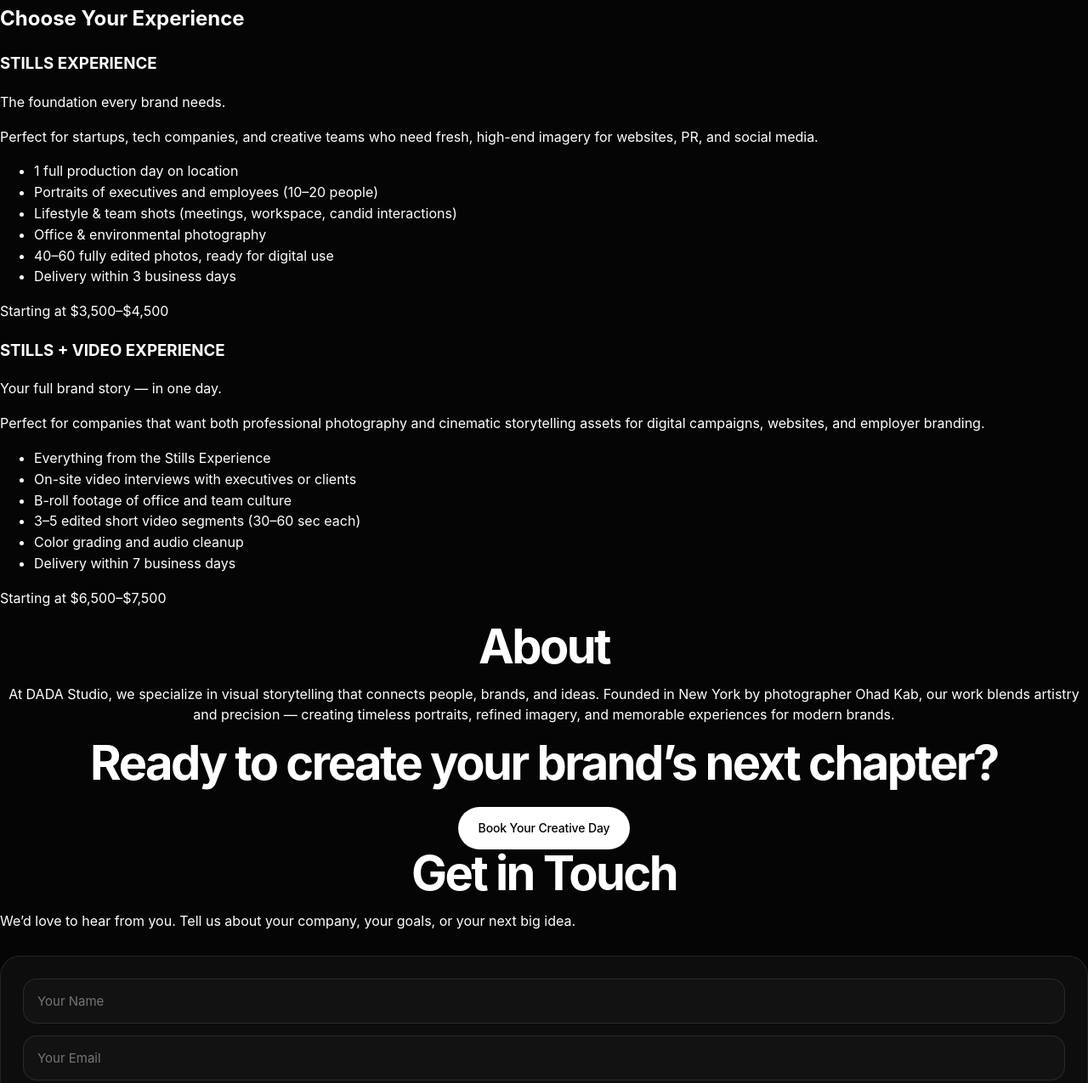
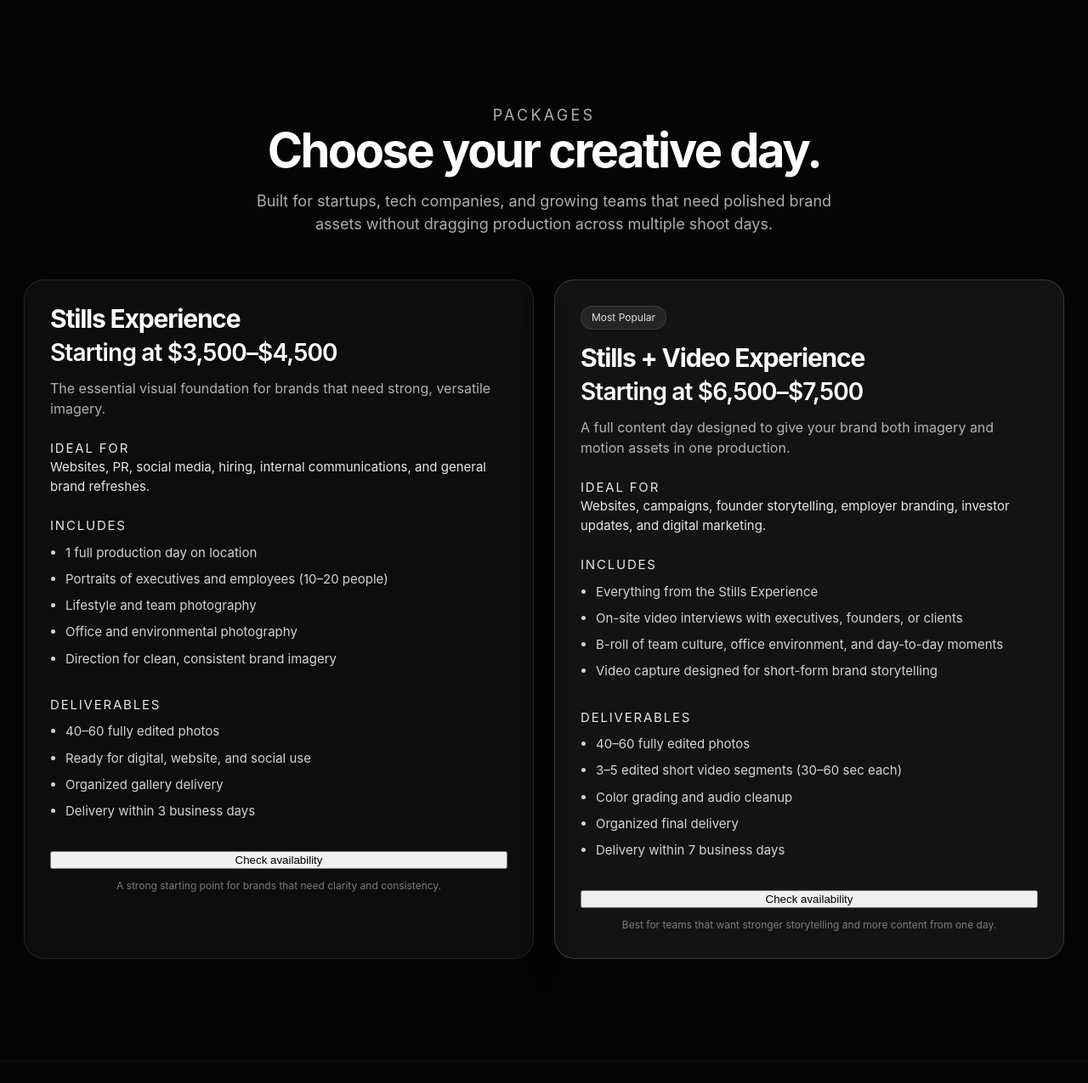
Before and after one commit to OHADKAB/dada-creative-day, a plain HTML site: page index.html in a window 1280 px wide. Shown: the part 769-2044 px from the top of the page at 85% size. Drawn offline with Linux system fonts and the light colour scheme.

Commit message:
Update index.html

```diff
--- a/index.html
+++ b/index.html
@@ -4,7 +4,7 @@
   <meta charset="UTF-8" />
   <meta name="viewport" content="width=device-width, initial-scale=1.0" />
   <title>DADA Studio | Creative Day</title>
-  <link rel="stylesheet" href="style.css" />
+  <link rel="stylesheet" href="./style.css" />
   <link rel="icon" type="image/x-icon" href="favicon.ico" />
 </head>
 <body id="top">
@@ -13,101 +13,175 @@
   <section class="hero">
     <div class="overlay"></div>
     <div class="hero-content fade-section">
-      <h1>DADA Creative Day</h1>
-      <p>One day. Everything your brand needs to look world-class.</p>
-      <a href="#packages" class="cta">Book Your Creative Day</a>
+      <p class="eyebrow">DADA Studio</p>
+      <h1>Creative Day,<br />built for modern brands.</h1>
+      <p class="hero-subtitle">
+        A focused production day designed to give your company a strong, cohesive visual library across portraits, team moments, workspace imagery, and video storytelling.
+      </p>
+      <a href="#packages" class="cta">Explore packages</a>
     </div>
   </section>
 
   <!-- PACKAGES -->
-  <section id="packages" class="packages fade-section">
-    <h2>Choose Your Experience</h2>
+  <section id="packages" class="section fade-section">
+    <div class="container">
+      <div class="section-heading">
+        <p class="eyebrow">Packages</p>
+        <h2>Choose your creative day.</h2>
+        <p>
+          Built for startups, tech companies, and growing teams that need polished brand assets without dragging production across multiple shoot days.
+        </p>
+      </div>
 
-    <div class="package">
-      <h3>STILLS EXPERIENCE</h3>
-      <p class="tagline">The foundation every brand needs.</p>
-      <p>
-        Perfect for startups, tech companies, and creative teams who need fresh, high-end imagery
-        for websites, PR, and social media.
+      <div class="cards">
+
+        <!-- STILLS -->
+        <article class="card">
+          <h3>Stills Experience</h3>
+          <p class="card-price">Starting at $3,500–$4,500</p>
+          <p class="card-intro">
+            The essential visual foundation for brands that need strong, versatile imagery.
           </p>
+
+          <div class="card-block">
+            <p class="label">Ideal for</p>
+            <p>Websites, PR, social media, hiring, internal communications, and general brand refreshes.</p>
+          </div>
+
+          <div class="card-block">
+            <p class="label">Includes</p>
             <ul>
               <li>1 full production day on location</li>
               <li>Portraits of executives and employees (10–20 people)</li>
-        <li>Lifestyle & team shots (meetings, workspace, candid interactions)</li>
-        <li>Office & environmental photography</li>
-        <li>40–60 fully edited photos, ready for digital use</li>
+              <li>Lifestyle and team photography</li>
+              <li>Office and environmental photography</li>
+              <li>Direction for clean, consistent brand imagery</li>
+            </ul>
+          </div>
+
+          <div class="card-block">
+            <p class="label">Deliverables</p>
+            <ul>
+              <li>40–60 fully edited photos</li>
+              <li>Ready for digital, website, and social use</li>
+              <li>Organized gallery delivery</li>
               <li>Delivery within 3 business days</li>
             </ul>
-      <p class="price">Starting at $3,500–$4,500</p>
           </div>
 
-    <div class="package">
-      <h3>STILLS + VIDEO EXPERIENCE</h3>
-      <p class="tagline">Your full brand story — in one day.</p>
-      <p>
-        Perfect for companies that want both professional photography and cinematic storytelling
-        assets for digital campaigns, websites, and employer branding.
+          <button class="choose-btn" data-package="Stills Experience">Check availability</button>
+          <p class="micro-copy">A strong starting point for brands that need clarity and consistency.</p>
+        </article>
+
+        <!-- STILLS + VIDEO -->
+        <article class="card featured">
+          <div class="badge">Most Popular</div>
+          <h3>Stills + Video Experience</h3>
+          <p class="card-price">Starting at $6,500–$7,500</p>
+          <p class="card-intro">
+            A full content day designed to give your brand both imagery and motion assets in one production.
           </p>
+
+          <div class="card-block">
+            <p class="label">Ideal for</p>
+            <p>Websites, campaigns, founder storytelling, employer branding, investor updates, and digital marketing.</p>
+          </div>
+
+          <div class="card-block">
+            <p class="label">Includes</p>
             <ul>
               <li>Everything from the Stills Experience</li>
-        <li>On-site video interviews with executives or clients</li>
-        <li>B-roll footage of office and team culture</li>
+              <li>On-site video interviews with executives, founders, or clients</li>
+              <li>B-roll of team culture, office environment, and day-to-day moments</li>
+              <li>Video capture designed for short-form brand storytelling</li>
+            </ul>
+          </div>
+
+          <div class="card-block">
+            <p class="label">Deliverables</p>
+            <ul>
+              <li>40–60 fully edited photos</li>
               <li>3–5 edited short video segments (30–60 sec each)</li>
               <li>Color grading and audio cleanup</li>
+              <li>Organized final delivery</li>
               <li>Delivery within 7 business days</li>
             </ul>
-      <p class="price">Starting at $6,500–$7,500</p>
+          </div>
+
+          <button class="choose-btn" data-package="Stills + Video Experience">Check availability</button>
+          <p class="micro-copy">Best for teams that want stronger storytelling and more content from one day.</p>
+        </article>
+
+      </div>
     </div>
   </section>
 
   <!-- ABOUT -->
-  <section class="about fade-section">
-    <h2>About</h2>
-    <p>
-      At DADA Studio, we specialize in visual storytelling that connects people, brands, and ideas.
-      Founded in New York by photographer Ohad Kab, our work blends artistry and precision —
-      creating timeless portraits, refined imagery, and memorable experiences for modern brands.
+  <section class="section about fade-section">
+    <div class="container narrow">
+      <p class="eyebrow center">About</p>
+      <h2>Built for brands that want to look sharper.</h2>
+      <p class="about-text">
+        DADA Studio creates visual content that feels clear, refined, and current. Founded in New York by photographer Ohad Kab, the studio works with modern companies to produce portraits, brand imagery, and story-driven content that elevates how they show up across digital and real-world touchpoints.
       </p>
+    </div>
   </section>
 
   <!-- CTA -->
-  <section class="cta-section fade-section">
-    <h2>Ready to create your brand’s next chapter?</h2>
-    <a href="#contact" class="cta">Book Your Creative Day</a>
+  <section class="section cta-section fade-section">
+    <div class="container narrow">
+      <h2>Ready to build your next visual library?</h2>
+      <p>
+        A single well-planned shoot day can create months of stronger brand content.
+      </p>
+      <a href="#contact" class="cta">Check availability</a>
+    </div>
   </section>
 
-  <!-- CONTACT FORM -->
-  <section id="contact" class="contact fade-section">
-    <h2>Get in Touch</h2>
-    <p>We’d love to hear from you. Tell us about your company, your goals, or your next big idea.</p>
+  <!-- CONTACT -->
+  <section id="contact" class="section contact fade-section">
+    <div class="container contact-wrap">
+      <p class="eyebrow center">Contact</p>
+      <h2>Check availability for your creative day</h2>
+      <p class="contact-subtitle">
+        Tell us a bit about your company, your timeline, and the kind of assets you need, and we’ll get back with the right setup.
+      </p>
+
       <form action="https://formspree.io/f/xvgwwney" method="POST" class="contact-form">
+        <div class="form-row two-col">
+          <input type="text" name="name" placeholder="Your Name" required />
+          <input type="email" name="_replyto" placeholder="Your Email" required />
+        </div>
+
         <div class="form-row">
-        <input type="text" name="name" placeholder="Your Name" required>
-        <input type="email" name="_replyto" placeholder="Your Email" required>
+          <input type="text" name="company" placeholder="Company" />
         </div>
+
         <div class="form-row">
-        <select name="package" required>
+          <select name="package" id="package" required>
             <option value="" disabled selected>Which package are you interested in?</option>
             <option value="Stills Experience">Stills Experience</option>
             <option value="Stills + Video Experience">Stills + Video Experience</option>
           </select>
         </div>
-      <textarea name="message" rows="5" placeholder="Your Message" required></textarea>
-      <button type="submit" class="cta">Send Message</button>
+
+        <textarea name="message" rows="5" placeholder="Tell us about your company, your goals, and what kind of content you need" required></textarea>
+
+        <button type="submit" class="cta form-cta">Check availability</button>
       </form>
+    </div>
   </section>
 
   <!-- FOOTER -->
-  <footer class="fade-section">
+  <footer class="footer fade-section">
     <p>© 2025 DADA Studio. All rights reserved.</p>
   </footer>
 
   <!-- BACK TO TOP -->
-  <button id="backToTop">↑</button>
+  <button id="backToTop" aria-label="Back to top">↑</button>
 
   <!-- SCRIPT -->
   <script>
-    // Fade-in animation
     const observer = new IntersectionObserver(entries => {
       entries.forEach(entry => {
         if (entry.isIntersecting) {
@@ -116,15 +190,25 @@
         }
       });
     }, { threshold: 0.1 });
+
     document.querySelectorAll(".fade-section").forEach(el => observer.observe(el));
 
-    // Back to top button
     const backToTop = document.getElementById("backToTop");
     window.addEventListener("scroll", () => {
       backToTop.classList.toggle("show", window.scrollY > 300);
     });
+
     backToTop.addEventListener("click", () => {
       window.scrollTo({ top: 0, behavior: "smooth" });
+    });
+
+    document.querySelectorAll(".choose-btn").forEach(btn => {
+      btn.addEventListener("click", () => {
+        const pkg = btn.getAttribute("data-package");
+        const select = document.getElementById("package");
+        if (select) select.value = pkg;
+        document.getElementById("contact").scrollIntoView({ behavior: "smooth" });
+      });
     });
   </script>
 </body>
```
Lines whose indentation alone changed are shown as unchanged.
